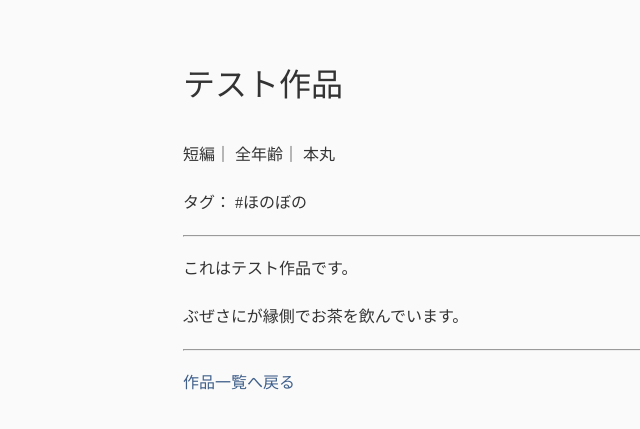
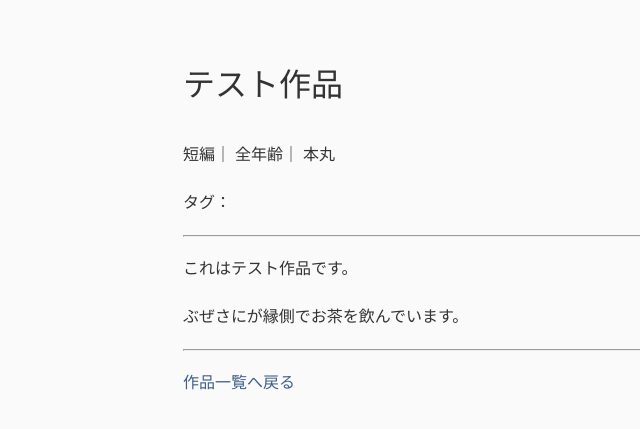
Before and after one commit to fjst160/lemon160, a Jekyll site: the page built from _novels/テスト作品.md, in a window 1280 px wide. Shown: the top 429 px of the page, without its empty margins (57-697 px from the left). Built offline with Jekyll 4.4.1, drawn with Linux system fonts in a browser that asks for light colours.

Commit message:
Update テスト作品.md

```diff
--- a/_novels/テスト作品.md
+++ b/_novels/テスト作品.md
@@ -9,10 +9,7 @@ setting: 本丸
 
 published: 2026-11-08
 
-series:
 
-tags:
-  - ほのぼの
 ---
 
 これはテスト作品です。
```
